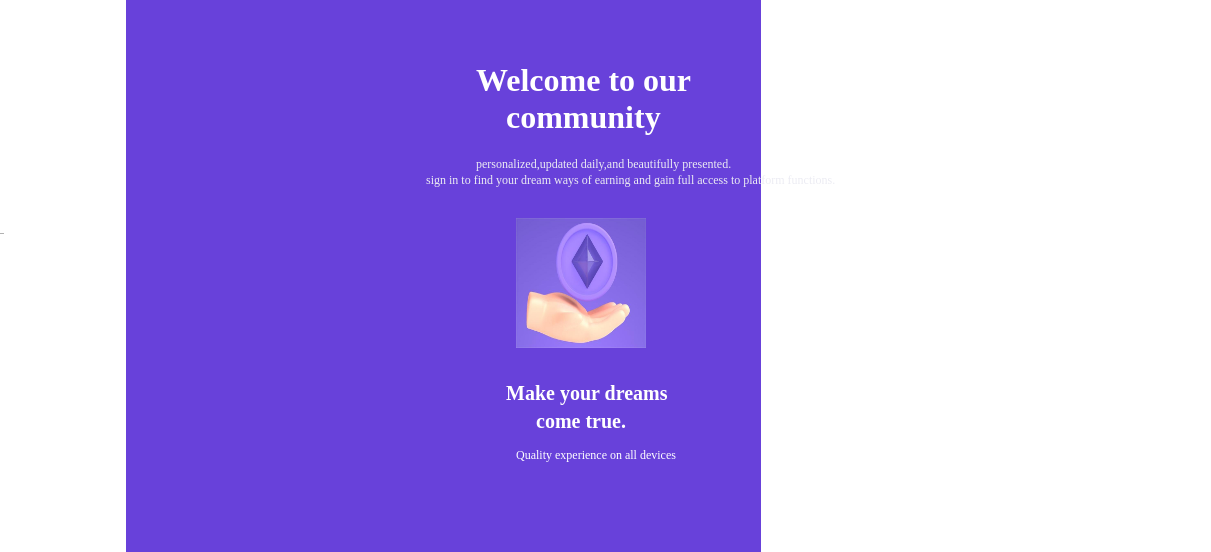
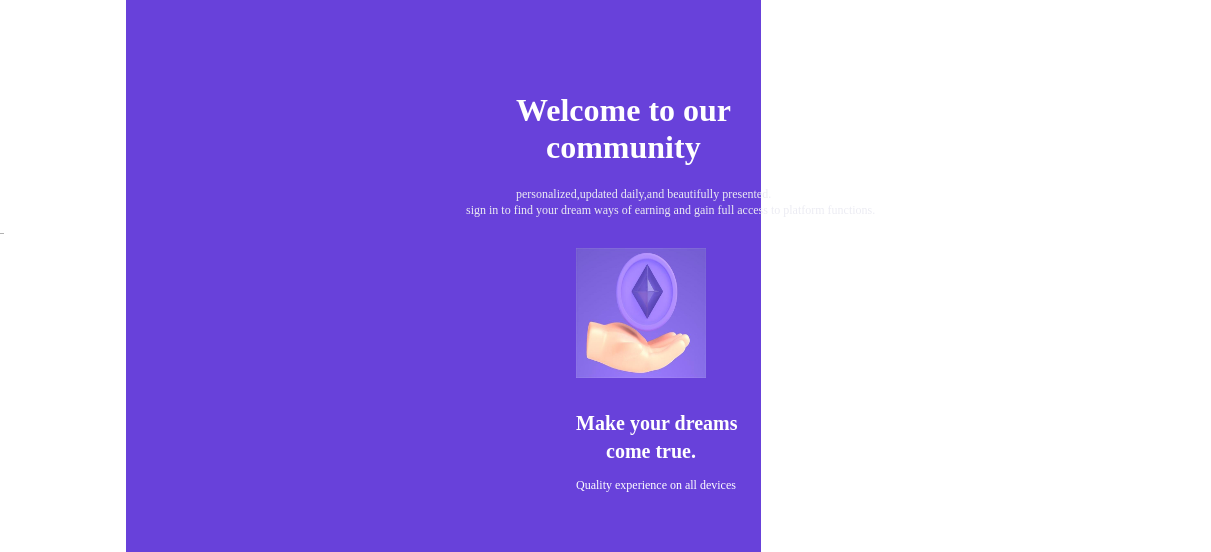
Before and after one commit to HariSunil/loginform, a plain HTML site: page index.html in a window 1280 px wide. Shown: the part 148-700 px from the top of the page, 519-1730 px from the left, 1211 px wide, since content can reach past the window. Drawn offline with Linux system fonts and the light colour scheme; a web font is replaced by a local one.

Commit message:
updated chart part

```diff
--- a/style.css
+++ b/style.css
@@ -202,8 +202,8 @@ body{
 }
 .sub-chart{
     position: relative;
-    top:70px;
-    left: 100px;
+    top:100px;
+    left: 140px;
 }
 .chart h1{
     color:white;
@@ -233,7 +233,7 @@ body{
     color:white;
     position:relative;
     top:220px;
-    left:280px;
+    left:310px;
     font-size: 20px;
     font-weight: 600;
     font-family: 'regularfont';
@@ -248,12 +248,12 @@ body{
     font-size: 12px;
     position: relative;
     top:240px;
-    left:290px;
+    left:310px;
 }
 .chart img{
     width:130px;
     height:130px;
     position: relative;
     top:190px;
-    left:290px;
+    left:310px;
 }
```
